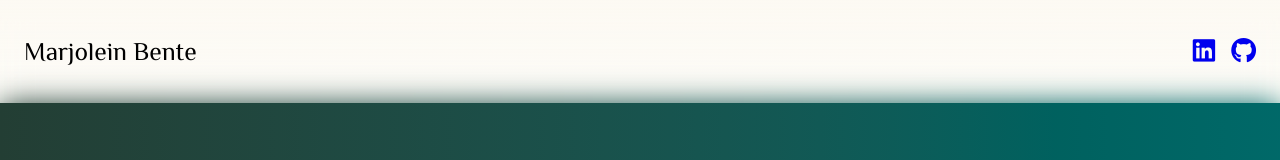
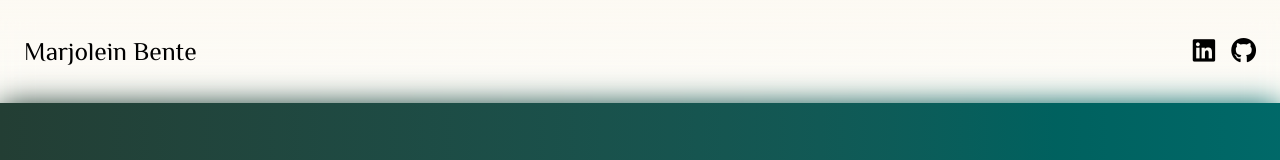
Before and after one commit to Menatith/resume, an Angular app: page / in a window 1280 px wide. Shown: the top 160 px of the page. Built offline with nearby package versions, Linux system fonts and the light colour scheme.

Commit message:
compact anchor style. reversed @supports

```diff
--- a/src/app/footer/footer.component.css
+++ b/src/app/footer/footer.component.css
@@ -7,14 +7,8 @@ footer {
 }
 
 a {
-  color: inherit;
-  text-decoration: none;
   padding: 1rem;
   border: 2px solid black;
-}
-
-a:visited {
-  color: inherit;
 }
 
 @media (min-width: 798px) {
--- a/src/app/header/header.component.css
+++ b/src/app/header/header.component.css
@@ -11,10 +11,6 @@ nav {
   display: flex;
   justify-content: space-between;
   font-size: 1.6rem;
-
-  a:visited {
-    color: inherit;
-  }
 }
 
 .app-title {
--- a/src/app/hero/hero.component.css
+++ b/src/app/hero/hero.component.css
@@ -1,21 +1,21 @@
 section {
   min-height: calc(100vh - 2.4rem);
   min-height: calc(100dvh - 2.4rem);
-  background: linear-gradient(
-    to right,
-    var(--accent-primary),
-    var(--accent-secondary)
-  );
+  background: linear-gradient(to right, #233e34, #006968);
   color: var(--text-primary);
   align-content: center;
 }
 
-@supports not (
+@supports (
   background:
     linear-gradient(to right, var(--accent-primary), var(--accent-secondary))
 ) {
   section {
-    background: linear-gradient(to right, #233e34, #006968);
+    background: linear-gradient(
+      to right,
+      var(--accent-primary),
+      var(--accent-secondary)
+    );
   }
 }
 
--- a/src/styles.css
+++ b/src/styles.css
@@ -35,6 +35,15 @@ h3 {
   font-family: "Philosopher", serif;
 }
 
+a {
+  color: inherit;
+  text-decoration: none;
+}
+
+a:visited {
+  color: inherit;
+}
+
 section {
   padding: 0 2rem;
 }
```
